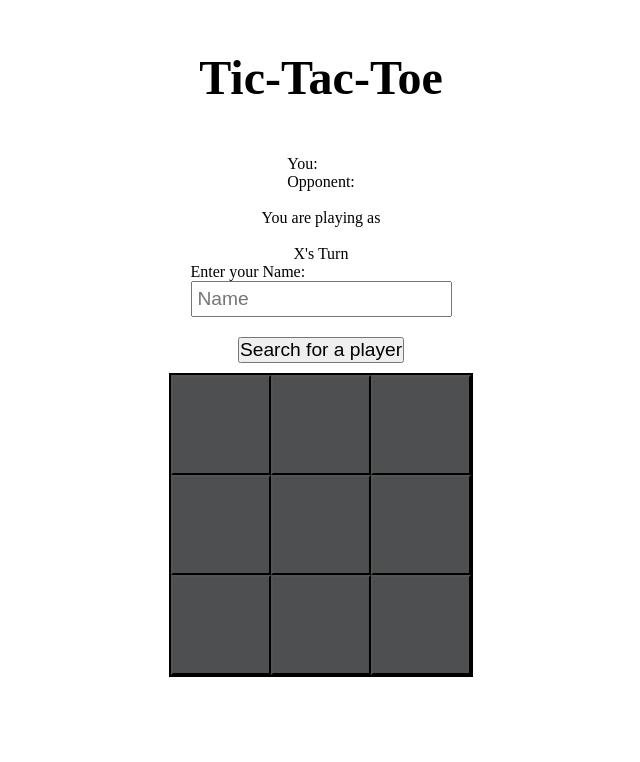
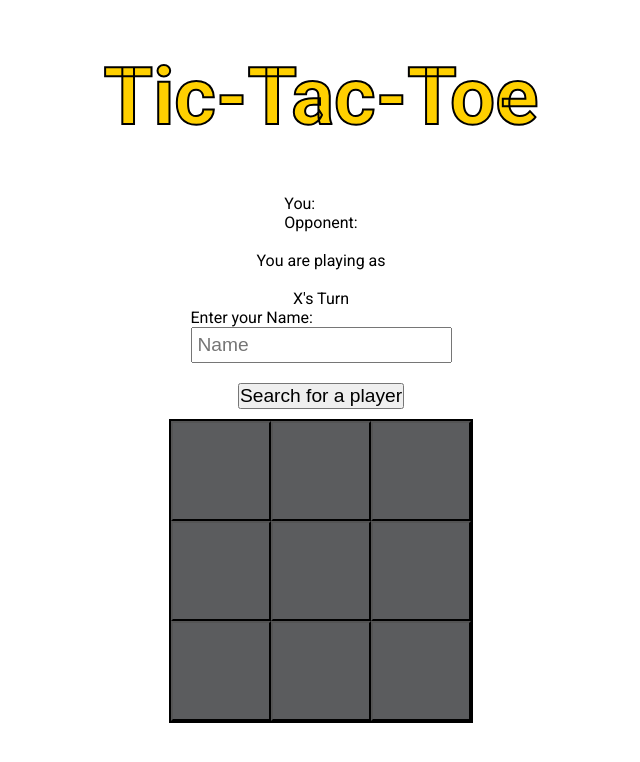
Before and after one commit to chaneefang/TicTacToe, a website: page index.html in a window 1280 px wide. Shown: the whole page, without its empty margins (319-959 px from the left). Drawn offline with nearby package versions, Linux system fonts and the light colour scheme.

Commit message:
testing the different colors and matching with requirements of the sensory impaired

```diff
--- a/index.html
+++ b/index.html
@@ -14,7 +14,24 @@
   </head>
 
   <style>
+  * {
+    margin: 0;
+    padding: 0;
+  }
 
+  body {
+    background-color: rgb(255,255,255);
+    display: grid;
+    place-items: center;
+    font-family: 'Roboto';
+  }
+
+  h1 {
+    margin: 50px 0 50px 0;
+    font-size: 5rem;
+    color: rgb(255, 208, 0);
+    -webkit-text-stroke: 2px rgb(0, 0, 0);
+  }
   </style>
 
   <body>
--- a/style.css
+++ b/style.css
@@ -48,9 +48,9 @@ img {
   color: white;
   cursor: pointer;
   margin: 0;
-  background-color: rgb(78,79,80);
+  background-color: rgb(91, 92, 94);
 }
 
 .btn:hover {
-  background-color: rgb(45,46,47)
+  background-color: rgb(161, 153, 153)
 }
```
